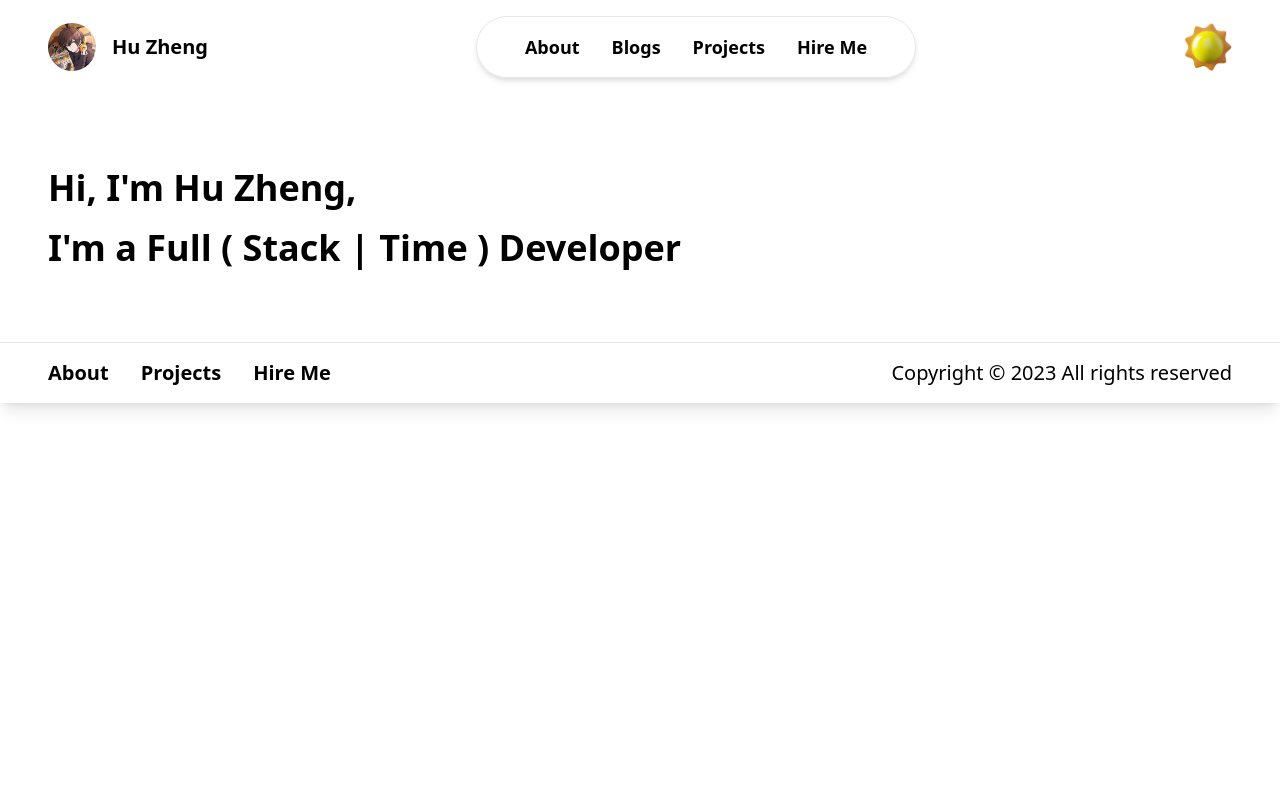
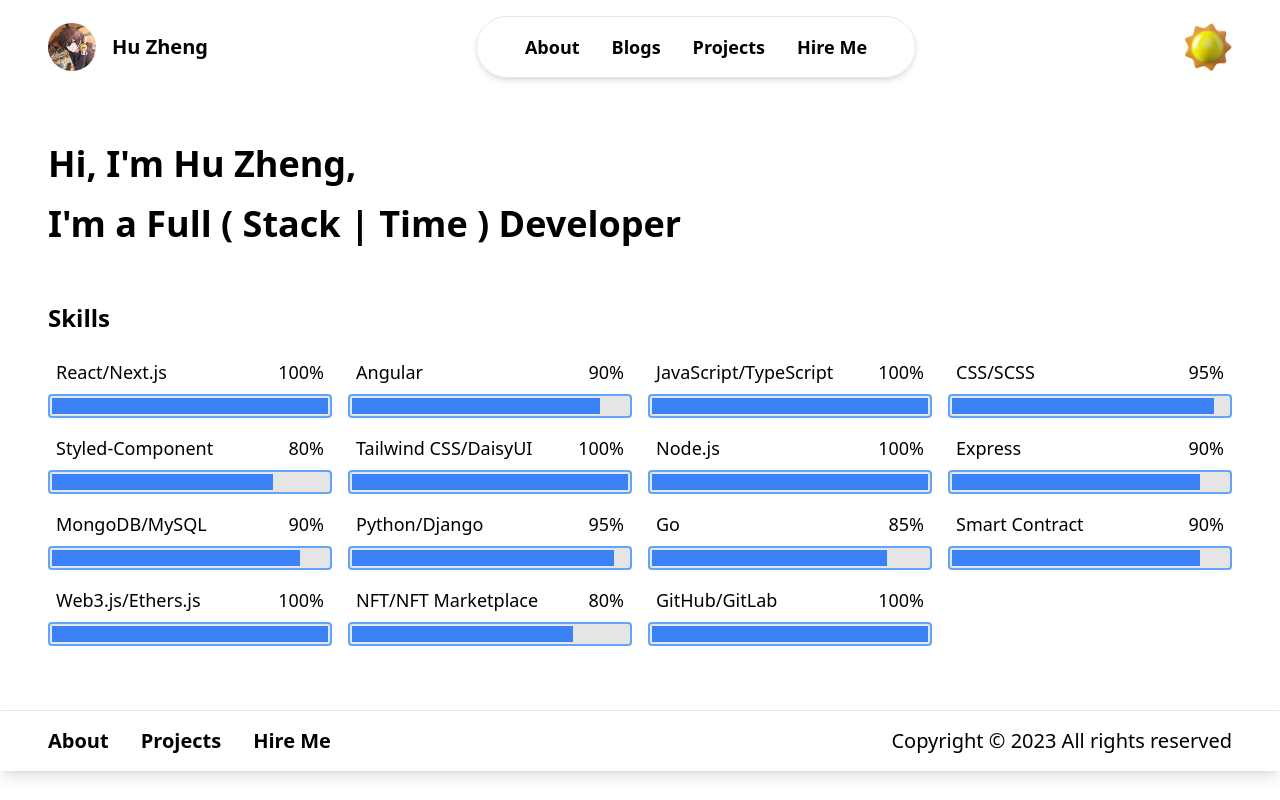
Before and after one commit to tzztson/arbitrage-bot, a React (Create React App) app: page /about in a window 1280 px wide. Built offline with nearby package versions, Linux system fonts and the light colour scheme.

Commit message:
feat: add skill component

```diff
--- /dev/null
+++ b/src/component/progressBar.jsx
@@ -0,0 +1,18 @@
+const ProgressBar = (props) => {
+  return (
+    <div className="flex flex-col gap-2">
+      <div className="flex justify-between px-2 text-lg">
+        <p className="">{props.title}</p>
+        <p className="">{props.size}%</p>
+      </div>
+      <div className="w-full bg-neutral-200 border-2 p-0.5 border-blue-400 rounded">
+        <div
+          className="bg-blue-500 p-2 text-center text-xs font-medium leading-none text-white"
+          style={{ width: `${props.size}%` }}
+        ></div>
+      </div>
+    </div>
+  );
+};
+
+export default ProgressBar;
--- a/src/pages/about.jsx
+++ b/src/pages/about.jsx
@@ -1,23 +1,45 @@
 import { useContext } from "react";
 
 import { DarkContext } from "../context/darkThemeContext";
+import ProgressBar from "../component/progressBar";
 
 const About = () => {
-
   const { darkMode } = useContext(DarkContext);
 
   return (
-        <div className={`container-${darkMode} text-${darkMode} container mx-auto px-12 max-sm:px-6 py-4 shadow-lg`}>
-            <div className="grid py-12">
+    <div
+      className={`container-${darkMode} text-${darkMode} container mx-auto px-12 max-sm:px-6 py-4 shadow-lg`}
+    >
+      <div className="grid py-6">
         <div className="flex-[1_1_60%]">
-                    <p className="font-black text-4xl max-sm:text-3xl max-sm:leading-[48px] leading-[60px]">Hi, I'm Hu Zheng, <br /> I'm a Full ( Stack | Time ) Developer </p>
+          <p className="font-black text-4xl max-sm:text-3xl max-sm:leading-[48px] leading-[60px]">
+            Hi, I'm Hu Zheng, <br /> I'm a Full ( Stack | Time ) Developer{" "}
+          </p>
         </div>
-                <div className="flex-[1_1_40%]">
-
+        <div className="flex-[1_1_40%]"></div>
+      </div>
+      <div className="py-6">
+        <p className="text-2xl font-black">Skills</p>
+        <div className="grid grid-cols-4 max-xl:grid-cols-3 max-lg:grid-cols-2 max-sm:grid-cols-1 gap-4 py-6">
+          <ProgressBar title="React/Next.js" size="100" />
+          <ProgressBar title="Angular" size="90" />
+          <ProgressBar title="JavaScript/TypeScript" size="100" />
+          <ProgressBar title="CSS/SCSS" size="95" />
+          <ProgressBar title="Styled-Component" size="80" />
+          <ProgressBar title="Tailwind CSS/DaisyUI" size="100" />
+          <ProgressBar title="Node.js" size="100" />
+          <ProgressBar title="Express" size="90" />
+          <ProgressBar title="MongoDB/MySQL" size="90" />
+          <ProgressBar title="Python/Django" size="95" />
+          <ProgressBar title="Go" size="85" />
+          <ProgressBar title="Smart Contract" size="90" />
+          <ProgressBar title="Web3.js/Ethers.js" size="100" />
+          <ProgressBar title="NFT/NFT Marketplace" size="80" />
+          <ProgressBar title="GitHub/GitLab" size="100" />
         </div>
       </div>
     </div>
-    )
-}
+  );
+};
 
 export default About;
```
Also changed, not shown: src/component/layoutHeader.jsx (+41 -9 lines). Lines whose indentation alone changed are shown as unchanged.
